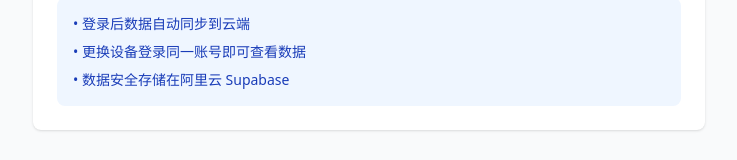
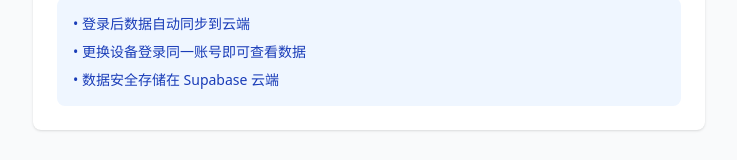
Before and after one commit to 570262994-commits/qiankuandemo, a React (Vite) app: page / in a window 1280 px wide. Both pictures are taken after a click on the button "我的". Shown: the part 310-470 px from the top of the page, without its empty margins (271-1008 px from the left). Built offline with nearby package versions, Linux system fonts and the light colour scheme; no server answers.

Commit message:
refactor: 迁移到官方 Supabase，清理阿里云相关配置
- 更新 .env 为官方 Supabase 配置
- 更新 UI 中的数据存储描述
- 更新文档中的 Supabase 描述
- 删除旧的 DATABASE_SETUP.md（使用 device_id）
- 更新 DEPLOY_PLAN.md 中的 RLS 策略（使用 user_id）

```diff
--- a/src/pages/Profile.tsx
+++ b/src/pages/Profile.tsx
@@ -70,7 +70,7 @@ export default function Profile({ onOpenLogin }: ProfileProps) {
             <ul className="text-sm text-blue-800 space-y-2">
               <li>• 登录后数据自动同步到云端</li>
               <li>• 更换设备登录同一账号即可查看数据</li>
-              <li>• 数据安全存储在阿里云 Supabase</li>
+              <li>• 数据安全存储在 Supabase 云端</li>
             </ul>
           </div>
         </div>
```
Also changed, not shown: .trae/documents/plan_20260213_050016.md (added), .trae/documents/plan_20260214_022917.md (added), .trae/documents/plan_20260214_062623.md (added), .trae/documents/plan_20260214_080055.md (added), .trae/documents/邮箱登录实现规划.md (added), 5 other files (tests, documents, lock files or other folders).
